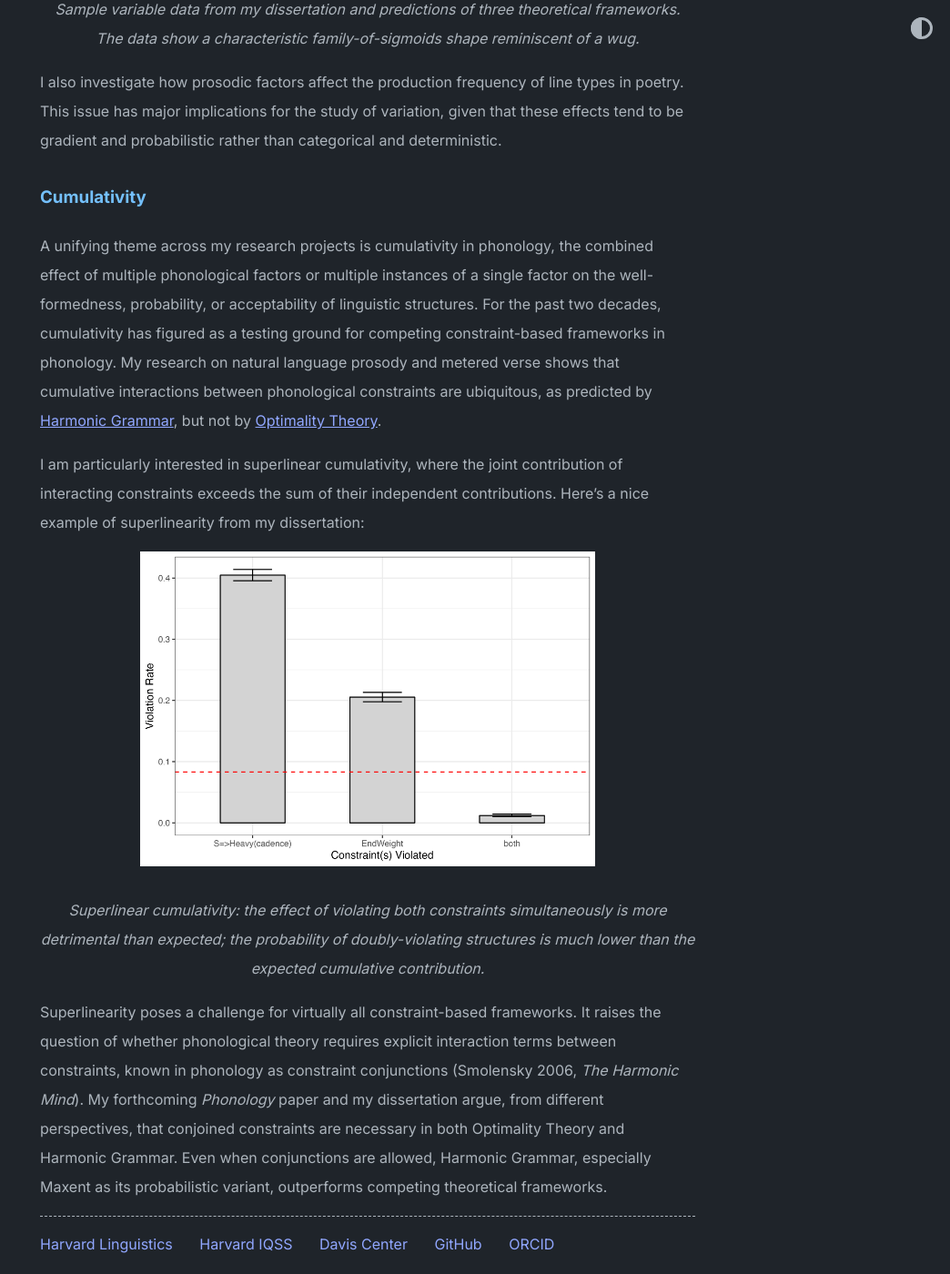
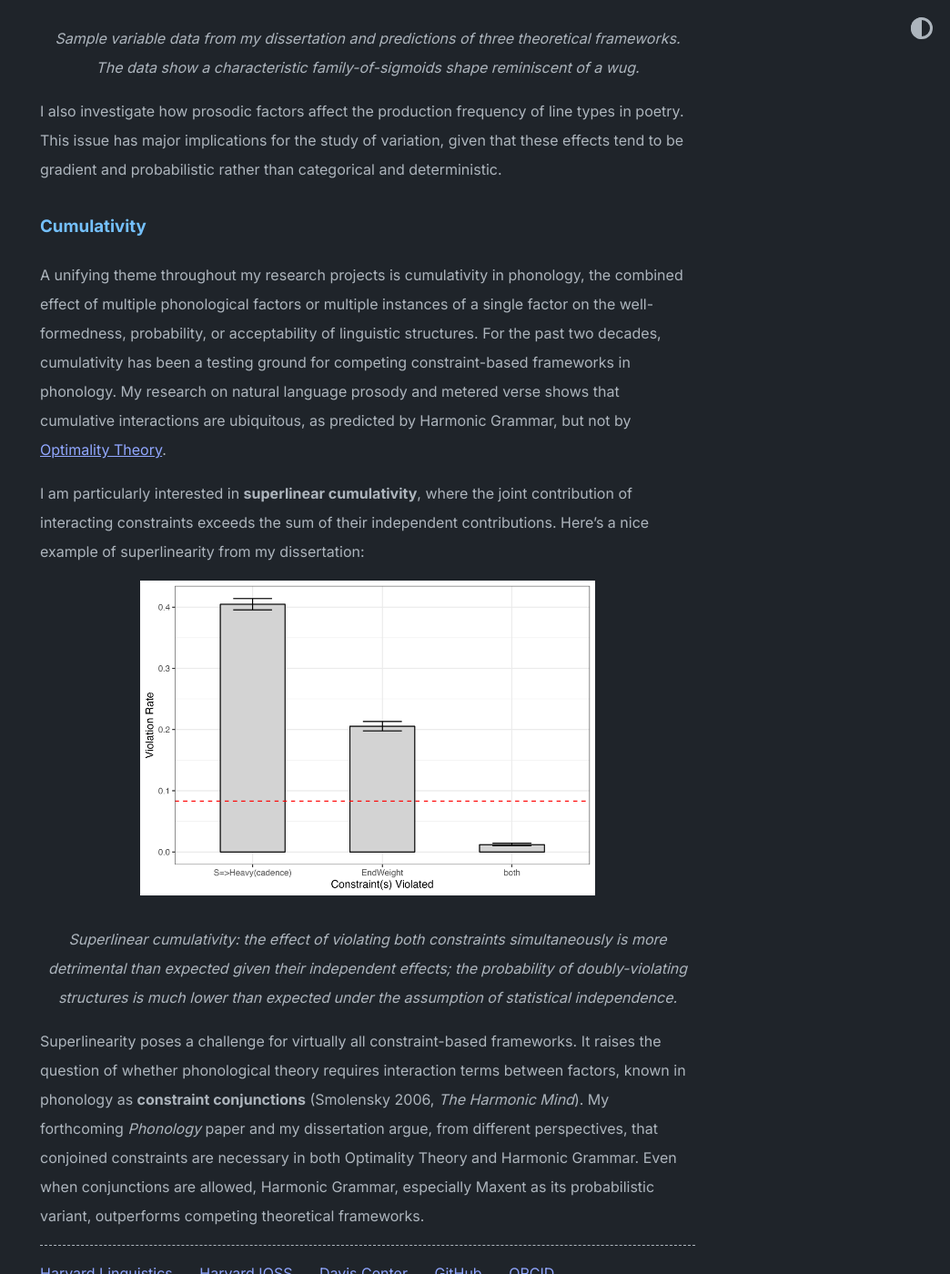
Before and after one commit to AljosaMilenkovic/AljosaMilenkovic.github.io, a Jekyll site: the page built from research/variation.md, in a window 1280 px wide and 1400 px high, scrolled down 1057 px. Shown: the whole window at 91% size, without its empty margins (236-1280 px from the left). Built offline with Jekyll 4.4.1, drawn with Linux system fonts in a browser that asks for light colours; some of the changed text lies outside the part shown.

Commit message:
Update variation.md

```diff
--- a/research/variation.md
+++ b/research/variation.md
@@ -12,7 +12,7 @@
 - How is phonological knowledge acquired in the face of variability in the input data?
 
 My research addresses these questions primarily through quantitative analyses of corpus data and computational learning simulations.
-Variation also raises important typological questions: what patterns of variation are possible across languages, and what do different theoretical frameworks predict to be possible? A growing body of research has approached variation from this perspective. My dissertation contributes to this line of inquiry by examining the factors that drive word order variation in metered verse.
+Variation also raises important typological questions: what patterns of variation are possible across languages, and what do different theoretical frameworks predict to be possible? A growing body of research has approached variation from this perspective. My dissertation contributes to this line of inquiry by examining the factors that drive word order variation in metered verse. The results strongly favor [Harmonic Grammar](https://en.wikipedia.org/wiki/Harmonic_grammar) as a theory of phonology.
 
 <p align="center">
   <img src="/variation.png" alt="Variation plot" width="500">
@@ -24,14 +24,14 @@
 
 ### Cumulativity
 
-A unifying theme across my research projects is cumulativity in phonology, the combined effect of multiple phonological factors or multiple instances of a single factor on the well-formedness, probability, or acceptability of linguistic structures. For the past two decades, cumulativity has figured as a testing ground for competing constraint-based frameworks in phonology. My research on natural language prosody and metered verse shows that cumulative interactions between phonological constraints are ubiquitous, as predicted by [Harmonic Grammar](https://en.wikipedia.org/wiki/Harmonic_grammar), but not by [Optimality Theory](https://en.wikipedia.org/wiki/Optimality_theory).
+A unifying theme throughout my research projects is cumulativity in phonology, the combined effect of multiple phonological factors or multiple instances of a single factor on the well-formedness, probability, or acceptability of linguistic structures. For the past two decades, cumulativity has been a testing ground for competing constraint-based frameworks in phonology. My research on natural language prosody and metered verse shows that cumulative interactions are ubiquitous, as predicted by Harmonic Grammar, but not by [Optimality Theory](https://en.wikipedia.org/wiki/Optimality_theory).
 
-I am particularly interested in superlinear cumulativity, where the joint contribution of interacting constraints exceeds the sum of their independent contributions. Here’s a nice example of superlinearity from my dissertation:
+I am particularly interested in **superlinear cumulativity**, where the joint contribution of interacting constraints exceeds the sum of their independent contributions. Here’s a nice example of superlinearity from my dissertation:
 
 <p align="center">
   <img src="/gang.png" alt="Superlinear cumulativity plot" width="500">
   <br>
-  <em>Superlinear cumulativity: the effect of violating both constraints simultaneously is more detrimental than expected; the probability of doubly-violating structures is much lower than the expected cumulative contribution.</em>
+  <em>Superlinear cumulativity: the effect of violating both constraints simultaneously is more detrimental than expected given their independent effects; the probability of doubly-violating structures is much lower than expected under the assumption of statistical independence.</em>
 </p>
 
-Superlinearity poses a challenge for virtually all constraint-based frameworks. It raises the question of whether phonological theory requires explicit interaction terms between constraints, known in phonology as constraint conjunctions (Smolensky 2006, *The Harmonic Mind*). My forthcoming *Phonology* paper and my dissertation argue, from different perspectives, that conjoined constraints are necessary in both Optimality Theory and Harmonic Grammar. Even when conjunctions are allowed, Harmonic Grammar, especially Maxent as its probabilistic variant, outperforms competing theoretical frameworks.
+Superlinearity poses a challenge for virtually all constraint-based frameworks. It raises the question of whether phonological theory requires interaction terms between factors, known in phonology as **constraint conjunctions** (Smolensky 2006, *The Harmonic Mind*). My forthcoming *Phonology* paper and my dissertation argue, from different perspectives, that conjoined constraints are necessary in both Optimality Theory and Harmonic Grammar. Even when conjunctions are allowed, Harmonic Grammar, especially Maxent as its probabilistic variant, outperforms competing theoretical frameworks.
```
